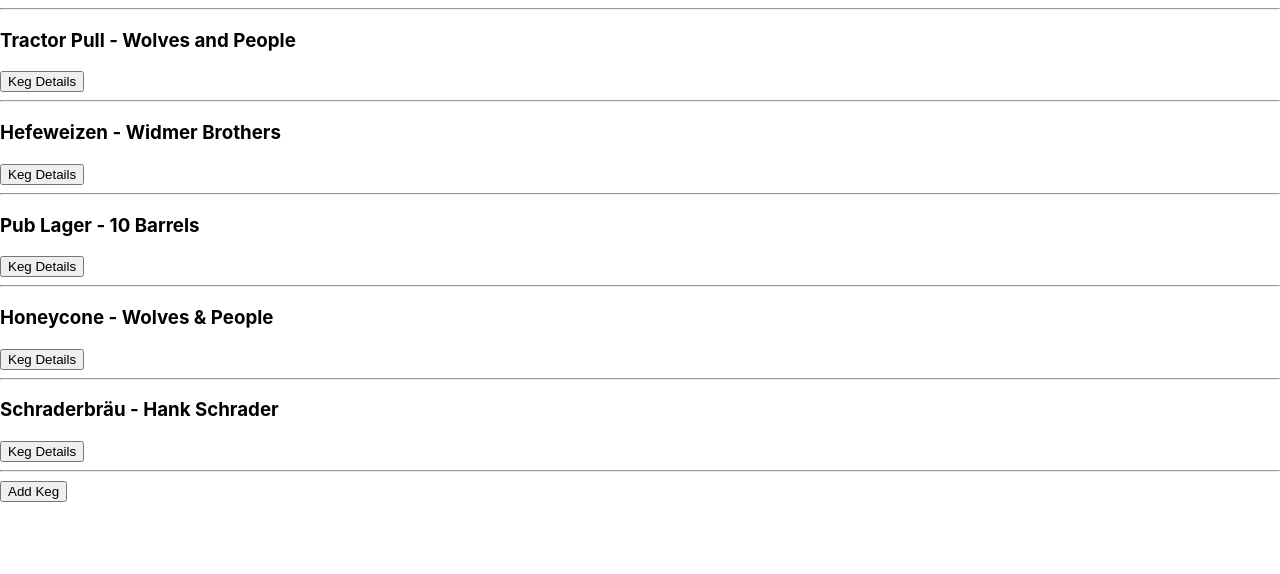
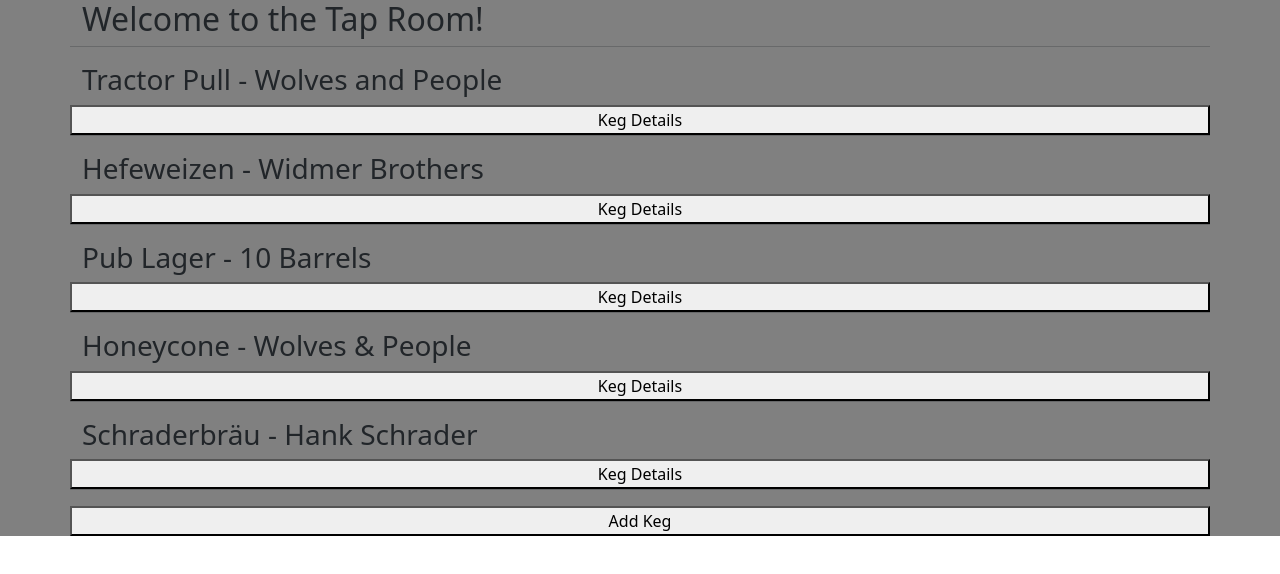
Before and after one commit to chansen1395/tap-room, a React (Create React App) app: page / in a window 1280 px wide. Shown: the top 574 px of the page. Built offline with nearby package versions, Linux system fonts and the light colour scheme.

Commit message:
add header section, begin styling.

```diff
--- a/package.json
+++ b/package.json
@@ -6,7 +6,9 @@
     "@testing-library/jest-dom": "^5.15.0",
     "@testing-library/react": "^11.2.7",
     "@testing-library/user-event": "^12.8.3",
+    "bootstrap": "^5.1.3",
     "react": "^17.0.2",
+    "react-bootstrap": "^2.0.2",
     "react-dom": "^17.0.2",
     "react-scripts": "3.2.0",
     "web-vitals": "^1.1.2"
--- a/src/components/App.js
+++ b/src/components/App.js
@@ -1,13 +1,25 @@
 import React from "react";
 import '../App.css';
 import KegControl from "./KegControl";
-
+import Header from "./Header";
+import 'bootstrap/dist/css/bootstrap.min.css';
+import Container from 'react-bootstrap/Container';
+import Row from 'react-bootstrap/Row';
+import Col from 'react-bootstrap/Col';
 
 function App() {
   return (
     <React.Fragment>
-      {/* <Header /> */}
-      <KegControl />
+      <body style={{backgroundColor:'gray'}}>
+      <Container>
+        <Row>
+          <Header />
+        </Row>
+        <Row>
+          <KegControl />
+        </Row>
+      </Container>
+      </body>
     </React.Fragment>
   );
 }
--- /dev/null
+++ b/src/components/Header.js
@@ -0,0 +1,12 @@
+import React from "react";
+import 'bootstrap/dist/css/bootstrap.min.css';
+
+function Header(){
+  return (
+    <React.Fragment>
+      <h2>Welcome to the Tap Room!</h2>
+    </React.Fragment>
+  );
+}
+
+export default Header;
```
Also changed, not shown: 1 other file (tests, documents, lock files or other folders).
